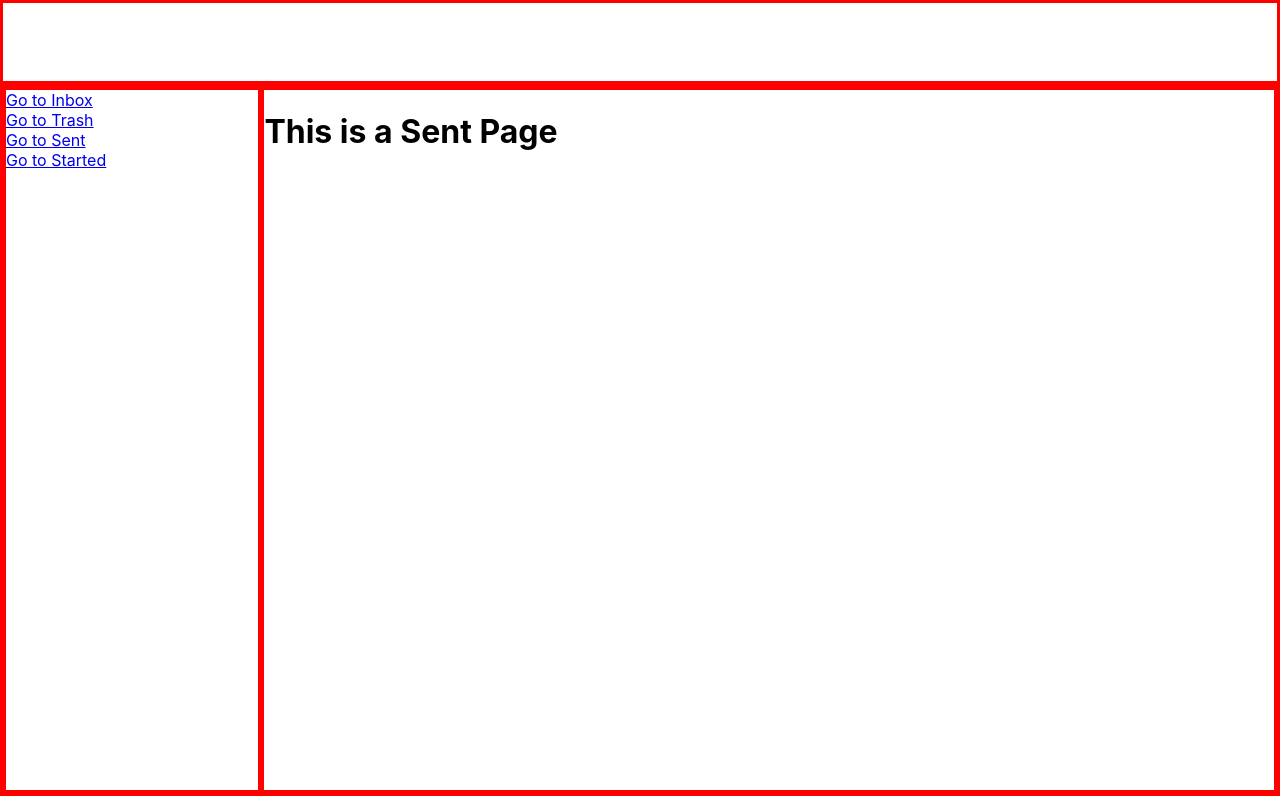
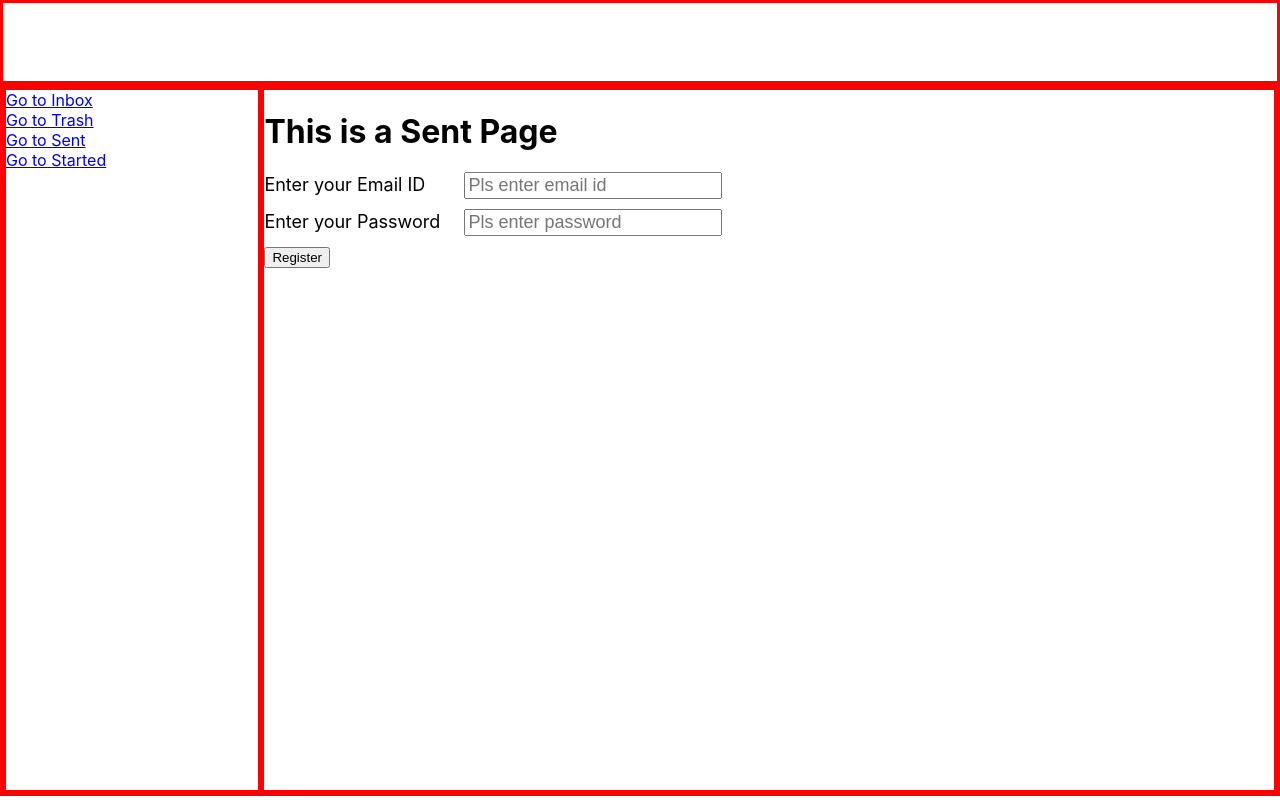
Before and after one commit to karthickvkumar/vcentry22, a React (Create React App) app in the folder vcentry/: page /mail/sent in a window 1280 px wide. Built offline with nearby package versions, Linux system fonts and the light colour scheme.

Commit message:
post and put method

```diff
--- a/vcentry/src/pages/sent.js
+++ b/vcentry/src/pages/sent.js
@@ -1,9 +1,46 @@
-import React from 'react';
+import React, {useState} from 'react';
+import axios from 'axios';
+import {useNavigate} from "react-router-dom"
 
 const SentPage = () => {
+
+  const navigate = useNavigate();
+  const [register, setRegister] = useState({
+    email : "",
+    password : ""
+  })
+
+  const onHandleInput = (event) => {
+    setRegister({...register, [event.target.name] : event.target.value});
+  }
+
+  const submitRegister = () => {
+    const url = "https://reqres.in/api/register";
+
+    axios.post(url, register)
+        .then((success) => {
+          console.log(success);
+          navigate("/");
+        })
+        .catch((error) => {
+          console.log(error);
+          alert(error.message);
+        })
+
+  }
+
   return (
     <div>
       <h1>This is a Sent Page</h1>
+      <div className="space">
+          <label className="lable">Enter your Email ID</label>
+          <input className="inputbox" type="text" placeholder="Pls enter email id"  onChange={ onHandleInput } name="email"/>
+        </div>
+        <div className="space">
+          <label className="lable">Enter your Password</label>
+          <input className="inputbox" type="password" placeholder="Pls enter password" onChange={ onHandleInput } name="password"/>
+        </div>
+        <button onClick={() => submitRegister()}>Register</button>
     </div>
   );
 };
--- a/vcentry/src/pages/stared.js
+++ b/vcentry/src/pages/stared.js
@@ -1,9 +1,44 @@
-import React from 'react';
+import React, {useState} from 'react';
+import axios from 'axios';
 
 const StaredPage = () => {
+
+  const [user, setUser] = useState({
+    name : "",
+    job : ""
+  });
+
+  const onHandleInput = (event) => {
+    setUser({...user, [event.target.name] : event.target.value});
+  }
+
+  const submitUser = () => {
+    const url = "https://reqres.in/api/users/2";
+
+    axios.put(url, user)
+        .then((success) => {
+          const response = success.data;
+          console.log(response);
+        })
+        .catch((error) => {
+          console.log(error);
+
+        })
+
+  }
+
   return (
     <div>
       <h1>This is a Started Page</h1>
+      <div className="space">
+          <label className="lable">Enter your Name</label>
+          <input className="inputbox" type="text" placeholder="Pls enter name"  onChange={ onHandleInput } name="name"/>
+        </div>
+        <div className="space">
+          <label className="lable">Enter your Job</label>
+          <input className="inputbox" type="text" placeholder="Pls enter job" onChange={ onHandleInput } name="job"/>
+        </div>
+        <button onClick={() => submitUser()}>Submit User</button>
     </div>
   );
 };
```
